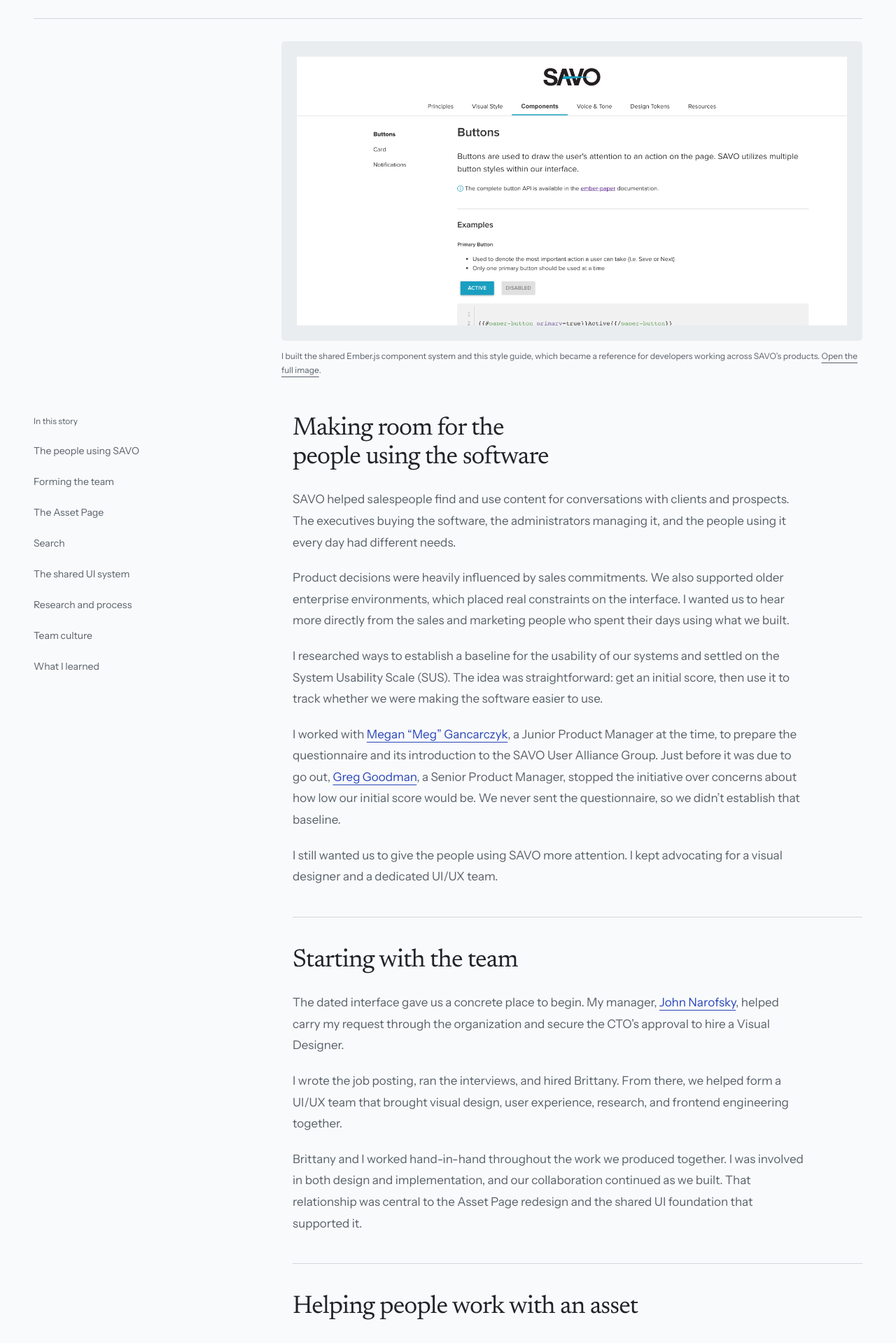
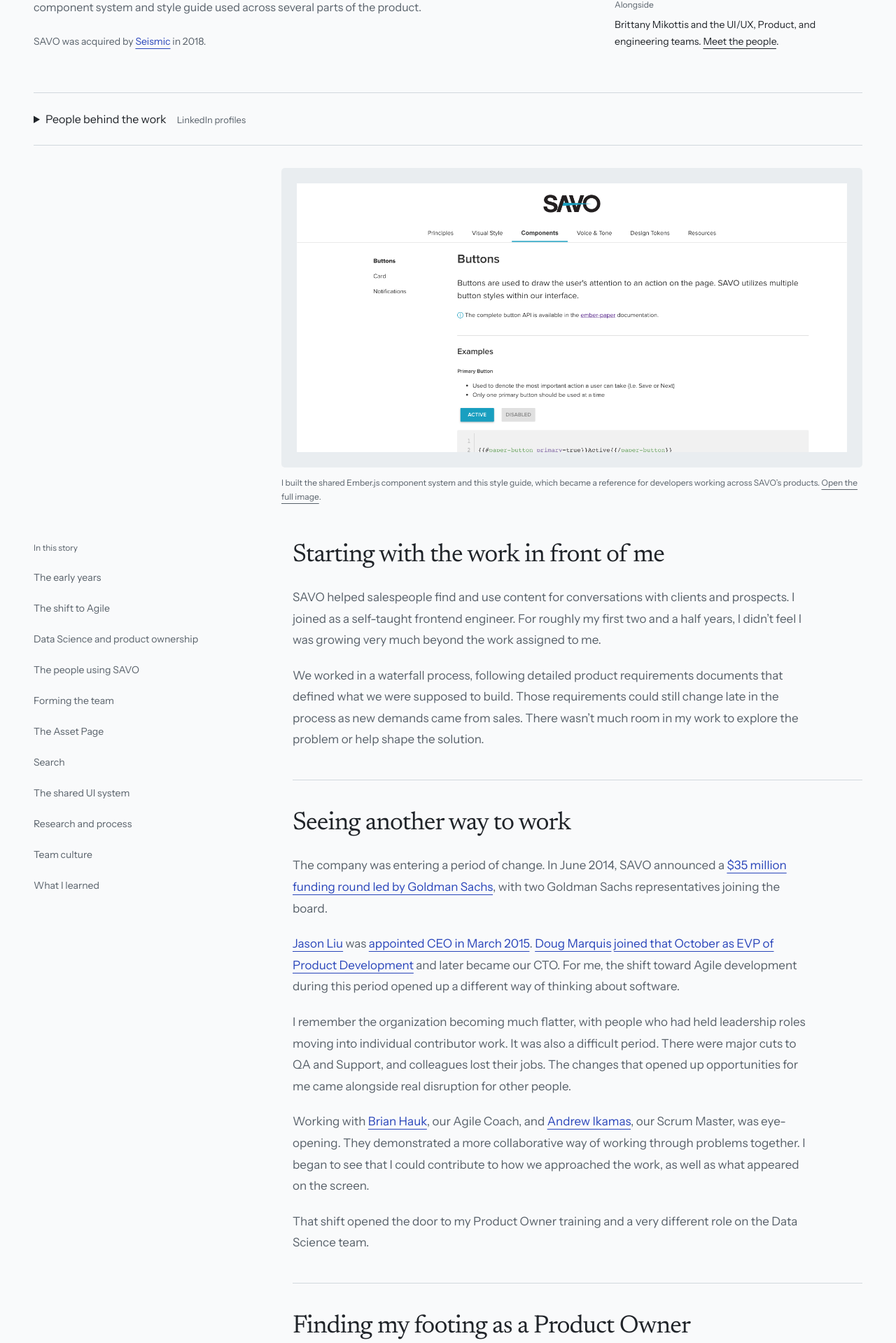
Before and after one commit to robabby/robabby, a Next.js app: page /work/savo in a window 1280 px wide. Shown: the part 580-2499 px from the top of the page at 70% size. Built offline with nearby package versions, Linux system fonts and the light colour scheme; no server answers.

Commit message:
feat(savo): expand career narrative and contributor credits (SG-1780) (#113)

```diff
--- a/app/page.tsx
+++ b/app/page.tsx
@@ -64,13 +64,13 @@ export default function Home() {
                 <h3 id="savo-work-title"><Link href="/work/savo">SAVO</Link></h3>
                 <span>Historical work</span>
               </div>
-              <p className="project-role">UI/UX and frontend engineering</p>
+              <p className="project-role">Frontend engineering, product ownership, and UI/UX</p>
               <Link className="work-image savo-preview" href="/work/savo" aria-label="Read the SAVO story">
                 <Image src="/images/savo/asset-page.png" alt="Historical SAVO Asset Page showing a document preview, download action, and file details" width={2880} height={1566} sizes="(max-width: 720px) calc(100vw - 76px), (max-width: 1000px) 35vw, 440px" />
               </Link>
               <p className="image-caption">The Asset Page · historical interface example.</p>
               <div className="work-info">
-                <p>At SAVO, I helped establish our UI/UX team and worked closely with our visual designer on design and implementation. I also built the shared component system and style guide, and helped other engineers with their frontend work.</p>
+                <p>My time at SAVO took me from frontend engineering into product ownership and helping establish our UI/UX team. I worked closely with our visual designer on design and implementation, built the shared component system and style guide, and helped other engineers with their frontend work.</p>
                 <Link className="text-link" href="/work/savo">Read the SAVO story <ArrowRightIcon className="arrow" aria-hidden="true" /></Link>
               </div>
             </article>
--- a/app/work/case-study.module.css
+++ b/app/work/case-study.module.css
@@ -109,3 +109,15 @@
 @media print {
   .searchOverview .portfolioImage, .portfolioGrid .portfolioImage { height: auto; overflow: visible; }
 }
+
+.collaborators { border-bottom: 1px solid var(--line); padding: 12px 0; }
+.collaborators summary { cursor: pointer; padding: 12px 0; font-size: 16px; }
+.collaborators summary > span { margin-left: 12px; font-size: 13px; color: var(--muted); }
+.peopleGroups { display: grid; grid-template-columns: repeat(4, minmax(0, 1fr)); gap: 28px; padding: 18px 0 28px; }
+.peopleGroups h3 { font-family: var(--font-body), sans-serif; font-size: 16px; margin-bottom: 14px; }
+.peopleGroups ul { list-style: none; padding: 0; margin: 0; }
+.peopleGroups li { margin-bottom: 10px; font-size: 14px; }
+.peopleGroups a { display: inline-flex; align-items: center; min-height: 44px; color: var(--accent); }
+.peopleGroups li span { display: block; color: var(--muted); font-size: 12px; line-height: 1.5; }
+@media (max-width: 1000px) { .peopleGroups { grid-template-columns: repeat(2, minmax(0, 1fr)); } }
+@media (max-width: 480px) { .peopleGroups { grid-template-columns: 1fr; gap: 22px; } .collaborators summary > span { display: block; margin: 4px 0 0 18px; } }
--- a/app/work/savo/page.tsx
+++ b/app/work/savo/page.tsx
@@ -126,11 +126,47 @@ function PortfolioFigure({ image, className = "", sizes }: { image: PortfolioIma
 
 const sections = [
   {
+    id: "early-years",
+    title: "Starting with the work in front of me",
+    label: "The early years",
+    content: (<>
+      <p>SAVO helped salespeople find and use content for conversations with clients and prospects. I joined as a self-taught frontend engineer. For roughly my first two and a half years, I didn’t feel I was growing very much beyond the work assigned to me.</p>
+      <p>We worked in a waterfall process, following detailed product requirements documents that defined what we were supposed to build. Those requirements could still change late in the process as new demands came from sales. There wasn’t much room in my work to explore the problem or help shape the solution.</p>
+    </>),
+  },
+  {
+    id: "changing-how-we-worked",
+    title: "Seeing another way to work",
+    label: "The shift to Agile",
+    content: (<>
+      <p>The company was entering a period of change. In June 2014, SAVO announced a <a href="https://www.prnewswire.com/news-releases/savo-raises-35-million-to-drive-global-leadership-in-sales-productivity-software-solutions-261821291.html">$35 million funding round led by Goldman Sachs</a>, with two Goldman Sachs representatives joining the board.</p>
+      <p><a href="https://www.linkedin.com/in/jason-liu-a4757812/">Jason Liu</a> was <a href="https://www.prnewswire.com/news-releases/jason-liu-named-ceo-of-savo-300045952.html">appointed CEO in March 2015</a>. <a href="https://www.linkedin.com/in/doug-marquis/">Doug Marquis</a> <a href="https://www.prnewswire.com/news-releases/savo-appoints-doug-marquis-as-executive-vice-president-product-development-300153629.html">joined that October as EVP of Product Development</a> and later became our CTO. For me, the shift toward Agile development during this period opened up a different way of thinking about software.</p>
+      <p>I remember the organization becoming much flatter, with people who had held leadership roles moving into individual contributor work. It was also a difficult period. There were major cuts to QA and Support, and colleagues lost their jobs. The changes that opened up opportunities for me came alongside real disruption for other people.</p>
+      <p>Working with <a href="https://www.linkedin.com/in/vbrianhauk/">Brian Hauk</a>, our Agile Coach, and <a href="https://www.linkedin.com/in/andrewikamas/">Andrew Ikamas</a>, our Scrum Master, was eye-opening. They demonstrated a more collaborative way of working through problems together. I began to see that I could contribute to how we approached the work, as well as what appeared on the screen.</p>
+      <p>That shift opened the door to my Product Owner training and a very different role on the Data Science team.</p>
+    </>),
+  },
+  {
+    id: "data-science",
+    title: "Finding my footing as a Product Owner",
+    label: "Data Science and product ownership",
+    content: (<>
+      <p>SAVO paid for me to become a Certified Scrum Product Owner (CSPO). I became the embedded Product Owner for the Data Science team, working on the Predictive initiative and reporting directly to the CTO.</p>
+      <p>I worked with <a href="https://www.linkedin.com/in/caronp/">Peter Caron</a>, a Senior VP of Product, to define the goals for an intuitive recommendation system. We wanted to help salespeople prepare for deeper conversations with their clients.</p>
+      <p>The bigger ambition was to use a salesperson’s calendar to understand who they were meeting with, then connect that context with the content SAVO housed and other information we could gather. Rather than making someone search through a library before every meeting, we wanted to help bring relevant material to them.</p>
+      <p><a href="https://www.linkedin.com/in/jeff-charbeneau-984b7a14/">Jeff Charbeneau</a> joined as our Data Scientist. Much of his work involved “laying pipe”—building the data pipelines needed to collect information the team could work with. <a href="https://www.linkedin.com/in/braunreyes/">Braun Reyes</a>, a database specialist on the team, worked with Neo4j to build graph databases.</p>
+      <p>My part often came through sprint planning and grooming sessions. We kept meetings spaced out so the team could spend most of its time building and experimenting, with room to decide how best to approach the problems. I facilitated those conversations and often worked at the whiteboard, sketching concepts as people talked through them. I brought my technical perspective where it helped, while learning a domain that was new to me.</p>
+      <p>Over time, I found it difficult to work with the uncertainty around the team’s direction. I was well outside my comfort zone, and I missed the tangible nature of frontend engineering: making a change on screen and seeing the effect of my work. I shifted my focus toward the interface and user experience work that followed.</p>
+      <p>The recommendation initiative ultimately didn’t reach customers; company priorities changed. Even so, the experience broadened how I thought about product development, facilitating a team, and giving people room to solve problems.</p>
+      <p>During that period, I read Steve Krug’s <em>Don’t Make Me Think</em>. It helped shape the user advocacy that followed.</p>
+    </>),
+  },
+  {
     id: "people-using-savo",
     title: "Making room for the people using the software",
     label: "The people using SAVO",
     content: (<>
-      <p>SAVO helped salespeople find and use content for conversations with clients and prospects. The executives buying the software, the administrators managing it, and the people using it every day had different needs.</p>
+      <p>The executives buying SAVO, the administrators managing it, and the people using it every day had different needs.</p>
       <p>Product decisions were heavily influenced by sales commitments. We also supported older enterprise environments, which placed real constraints on the interface. I wanted us to hear more directly from the sales and marketing people who spent their days using what we built.</p>
       <p>I researched ways to establish a baseline for the usability of our systems and settled on the System Usability Scale (SUS). The idea was straightforward: get an initial score, then use it to track whether we were making the software easier to use.</p>
       <p>I worked with <a href="https://www.linkedin.com/in/meggancarczyk/">Megan “Meg” Gancarczyk</a>, a Junior Product Manager at the time, to prepare the questionnaire and its introduction to the SAVO User Alliance Group. Just before it was due to go out, <a href="https://www.linkedin.com/in/gwgoodman/">Greg Goodman</a>, a Senior Product Manager, stopped the initiative over concerns about how low our initial score would be. We never sent the questionnaire, so we didn’t establish that baseline.</p>
@@ -144,6 +180,7 @@ const sections = [
     content: (<>
       <p>The dated interface gave us a concrete place to begin. My manager, <a href="https://www.linkedin.com/in/johnnarofsky/">John Narofsky</a>, helped carry my request through the organization and secure the CTO’s approval to hire a Visual Designer.</p>
       <p>I wrote the job posting, ran the interviews, and hired Brittany. From there, we helped form a UI/UX team that brought visual design, user experience, research, and frontend engineering together.</p>
+      <p><a href="https://www.linkedin.com/in/esands/">Eric Sands</a>, previously our VP of QA, became the Delivery Manager on the UI/UX team after the Agile transformation. We worked together as colleagues on that team.</p>
       <p>Brittany and I worked hand-in-hand throughout the work we produced together. I was involved in both design and implementation, and our collaboration continued as we built. That relationship was central to the Asset Page redesign and the shared UI foundation that supported it.</p>
     </>),
   },
@@ -178,7 +215,7 @@ const sections = [
     title: "Bringing research into the process",
     label: "Research and process",
     content: (<>
-      <p>Access to the SAVO User Alliance Group eventually gave us a pool of administrators and end users for interviews and testing. <a href="https://www.linkedin.com/in/tom-green-b6198a4/">Tom Green</a> was our UX Designer, and <a href="https://www.linkedin.com/in/allisonpaul/">Allison Paul</a> later managed outreach and scheduling. Tom and Allison both frequently facilitated user-testing sessions. We worked together to define research goals.</p>
+      <p>Access to the SAVO User Alliance Group eventually gave us a pool of administrators and end users for interviews and testing. <a href="https://www.linkedin.com/in/tom-green-b6198a4/">Tom Green</a> was our UX Designer, and <a href="https://www.linkedin.com/in/allisonpaul/">Allison Paul</a> later managed outreach and scheduling. Allison had moved into our UI/UX team from Support during the layoffs, which allowed her to stay at SAVO. Tom and Allison both frequently facilitated user-testing sessions. We worked together to define research goals.</p>
       <p>Getting candid feedback took relationship-building, too. We worked to create the trust and space for one-to-one conversations with the people using the software.</p>
       <p>Alongside Brittany, the rest of our UI/UX team, Head of Product <a href="https://www.linkedin.com/in/zachary-debelak-39b7541/">Zach Debelak</a>, and the wider Product team, I helped define a product process that included research throughout the work. Our process diagram connected early exploration, design, development, and feedback after release.</p>
     </>),
@@ -198,10 +235,6 @@ const sections = [
     title: "Learning to contribute beyond my title",
     label: "What I learned",
     content: (<>
-      <p>Before the UI/UX initiative, SAVO moved from waterfall delivery to Agile. Our CTO, <a href="https://www.linkedin.com/in/doug-marquis/">Doug Marquis</a>, brought in <a href="https://www.linkedin.com/in/vbrianhauk/">Brian Hauk</a> to help guide that transition. Their work opened up a different way of thinking about software for me.</p>
-      <p>The company paid for my Product Owner certification, and I became the embedded Product Owner for our Predictive Analytics team, reporting directly to the CTO.</p>
-      <p>I ran grooming sessions, brought a technical perspective where it helped, and helped the team work through problems in a domain I was still learning. The ambition was to recommend useful documents in the context of a salesperson’s meetings and conversations. The team never delivered that work to customers; company priorities changed.</p>
-      <p>During that period, I read Steve Krug’s <em>Don’t Make Me Think</em>. It helped shape the user advocacy that followed. Later, our UI/UX team learned together at conferences and brought ideas back into our work.</p>
       <p>When I first joined SAVO, I compared my self-taught background with the degrees and experience of the people around me. I thought of myself as someone who was good at CSS. Over time, I learned that my product thinking, commitment to users, and interests outside engineering could be useful to the team, too. That meant the world to me.</p>
     </>),
   }
@@ -238,17 +271,57 @@ export default function Savo() {
             <header className={styles.hero}>
               <div>
                 <h1 id="savo-title">Building a UI/UX practice at SAVO.</h1>
-                <p className={styles.lead}>SAVO is where my career truly started. I joined as a self-taught frontend developer and went on to help shape how we designed, built, and learned from the people using our software.</p>
+                <p className={styles.lead}>SAVO is where I began to see how much I could contribute beyond frontend engineering. My path into UI/UX went through a company-wide shift in how we worked, Product Owner training, and a period with the Data Science team. Each chapter changed how I thought about building software with other people.</p>
                 <p className={styles.intro}>I led the initiative to form our UI/UX team, hired visual designer <a href="https://www.linkedin.com/in/brittanymikottis/">Brittany Mikottis</a>, and worked alongside her on design and implementation. I also built the shared Ember.js component system and style guide used across several parts of the product.</p>
                 <p className={styles.acquisitionNote}>SAVO was acquired by <a href="https://www.seismic.com/">Seismic</a> in 2018.</p>
               </div>
               <aside className={styles.projectContext} aria-label="Project context">
                 <dl>
                   <div><dt>My work</dt><dd>Frontend engineering<br />Product ownership<br />Building the UI/UX team</dd></div>
-                  <div><dt>Alongside</dt><dd>Brittany Mikottis and the UI/UX, Product, and engineering teams</dd></div>
+                  <div><dt>Alongside</dt><dd>Brittany Mikottis and the UI/UX, Product, and engineering teams. <a href="#people">Meet the people</a>.</dd></div>
                 </dl>
               </aside>
             </header>
+            <details className={styles.collaborators} id="people">
+              <summary>People behind the work <span>LinkedIn profiles</span></summary>
+              <div className={styles.peopleGroups}>
+                  <div>
+                    <h3>UI/UX team</h3>
+                    <ul role="list">
+                      <li><a href="https://www.linkedin.com/in/brittanymikottis/">Brittany Mikottis</a><span>Visual Designer</span></li>
+                      <li><a href="https://www.linkedin.com/in/tom-green-b6198a4/">Tom Green</a><span>UX Designer</span></li>
+                      <li><a href="https://www.linkedin.com/in/allisonpaul/">Allison Paul</a><span>Research outreach and testing</span></li>
+                      <li><a href="https://www.linkedin.com/in/esands/">Eric Sands</a><span>Delivery Manager</span></li>
+                    </ul>
+                  </div>
+                  <div>
+                    <h3>Product and Data Science</h3>
+                    <ul role="list">
+                      <li><a href="https://www.linkedin.com/in/caronp/">Peter Caron</a><span>Senior VP of Product</span></li>
+                      <li><a href="https://www.linkedin.com/in/jeff-charbeneau-984b7a14/">Jeff Charbeneau</a><span>Data Scientist</span></li>
+                      <li><a href="https://www.linkedin.com/in/braunreyes/">Braun Reyes</a><span>Database specialist</span></li>
+                      <li><a href="https://www.linkedin.com/in/meggancarczyk/">Megan “Meg” Gancarczyk</a><span>Junior Product Manager</span></li>
+                      <li><a href="https://www.linkedin.com/in/gwgoodman/">Greg Goodman</a><span>Senior Product Manager</span></li>
+                      <li><a href="https://www.linkedin.com/in/zachary-debelak-39b7541/">Zach Debelak</a><span>Head of Product</span></li>
+                    </ul>
+                  </div>
+                  <div>
+                    <h3>Agile transition</h3>
+                    <ul role="list">
+                      <li><a href="https://www.linkedin.com/in/vbrianhauk/">Brian Hauk</a><span>Agile Coach</span></li>
+                      <li><a href="https://www.linkedin.com/in/andrewikamas/">Andrew Ikamas</a><span>Scrum Master</span></li>
+                    </ul>
+                  </div>
+                  <div>
+                    <h3>Leadership and support</h3>
+                    <ul role="list">
+                      <li><a href="https://www.linkedin.com/in/jason-liu-a4757812/">Jason Liu</a><span>CEO</span></li>
+                      <li><a href="https://www.linkedin.com/in/doug-marquis/">Doug Marquis</a><span>Product Development / CTO</span></li>
+                      <li><a href="https://www.linkedin.com/in/johnnarofsky/">John Narofsky</a><span>My manager</span></li>
+                    </ul>
+                  </div>
+              </div>
+            </details>
             <figure className={styles.figure}>
                         <a className={styles.figureMat} href="/images/savo/styleguide-buttons.png" target="_blank" rel="noopener noreferrer" aria-label="Open the full SAVO style guide image (opens in a new tab)">
                           <div className={styles.figureWindow}>
```
